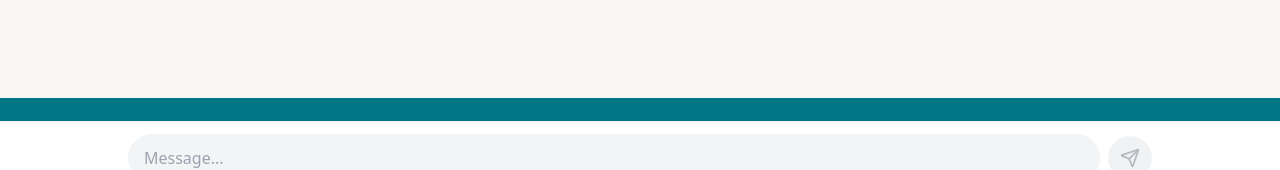
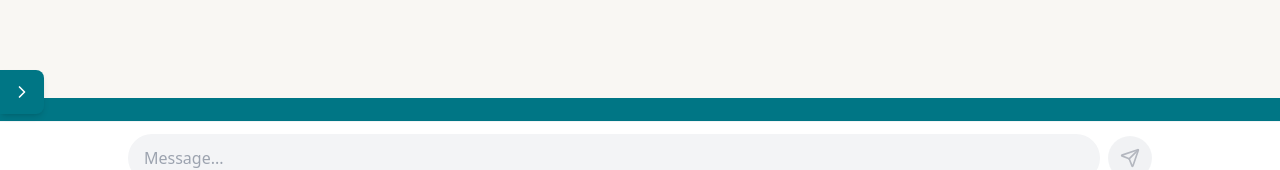
Before and after one commit to Alyosha-Cole/WORLD-SPEAK, a SvelteKit app in the folder frontend/: page /country/1/people/1/chat in a window 1280 px wide. Shown: the part 606-776 px from the top of the page. Built offline with nearby package versions, Linux system fonts and the light colour scheme.

Commit message:
basic appearance of toolbar for default mode

```diff
--- /dev/null
+++ b/frontend/src/lib/components/ChatModesToolbar.svelte
@@ -0,0 +1,57 @@
+<script>
+    import { Search, Volume2, Image, Languages, ChevronRight, ChevronLeft } from 'lucide-svelte';
+    import { createEventDispatcher } from 'svelte';
+
+    export let expanded = false;
+
+    const dispatch = createEventDispatcher();
+
+    // Define our mode options
+    const modes = [
+      { id: 'inspect', icon: Search, label: 'Inspect' },
+      { id: 'speak', icon: Volume2, label: 'Speak' },
+      { id: 'image', icon: Image, label: 'Image' },
+      { id: 'translate', icon: Languages, label: 'Translate' }
+    ];
+
+    function toggleExpand() {
+      expanded = !expanded;
+      dispatch('toggle', { expanded });
+    }
+
+    function selectMode(modeId) {
+      dispatch('select', { mode: modeId });
+    }
+  </script>
+
+  <div class="fixed left-0 bottom-20 z-20">
+    <div class="flex items-center transition-all duration-300 {expanded ? 'bg-white shadow-md rounded-r-lg' : ''}">
+      <!-- Toggle button -->
+      <button
+        on:click={toggleExpand}
+        class="bg-[#007685] hover:bg-[#65C3BA] text-white p-3 rounded-r-lg transition-colors shadow-md"
+      >
+        {#if expanded}
+          <ChevronLeft class="h-5 w-5" />
+        {:else}
+          <ChevronRight class="h-5 w-5" />
+        {/if}
+      </button>
+
+      <!-- Mode buttons - only show when expanded -->
+      {#if expanded}
+        <div class="flex px-2 py-1">
+          {#each modes as mode}
+            <button
+              on:click={() => selectMode(mode.id)}
+              class="flex flex-col items-center justify-center p-2 mx-1 rounded-lg hover:bg-gray-100 transition-colors"
+              title={mode.label}
+            >
+              <svelte:component this={mode.icon} class="h-5 w-5 text-[#007685]" />
+              <span class="text-xs mt-1 text-gray-600">{mode.label}</span>
+            </button>
+          {/each}
+        </div>
+      {/if}
+    </div>
+  </div>
--- a/frontend/src/routes/country/[code]/people/[personId]/chat/+page.svelte
+++ b/frontend/src/routes/country/[code]/people/[personId]/chat/+page.svelte
@@ -8,10 +8,21 @@
   import LanguageLearningToolbar from '$lib/components/LanguageLearningToolbar.svelte';
   import DefaultView from '$lib/components/DefaultView.svelte'; // Import DefaultView component
   import WordDetailSidebar from '$lib/components/WordDetailSidebar.svelte'; // Import WordDetailSidebar
+  import ChatModesToolbar from '$lib/components/ChatModesToolbar.svelte';
 
   // Get country code and person ID from URL
   const countryCode = $page.params.code;
   const personId = $page.params.personId;
+
+   // Add this to your existing variables
+   let isChatModesExpanded = false;
+
+  // Add this function to handle mode selection
+  function handleModeSelect(event) {
+    const mode = event.detail.mode;
+    console.log(`Selected mode: ${mode}`);
+    alert(`${mode} mode is coming soon!`);
+  }
 
   // Find country data
   const country = allCountries.features.find(
@@ -549,6 +560,11 @@
     </div>
   </div>
 
+  <ChatModesToolbar
+  bind:expanded={isChatModesExpanded}
+  on:select={handleModeSelect}
+/>
+
   <!-- Scroll to bottom button - Show when not at bottom -->
   <button
     on:click={() => scrollToBottom(true)}
```
